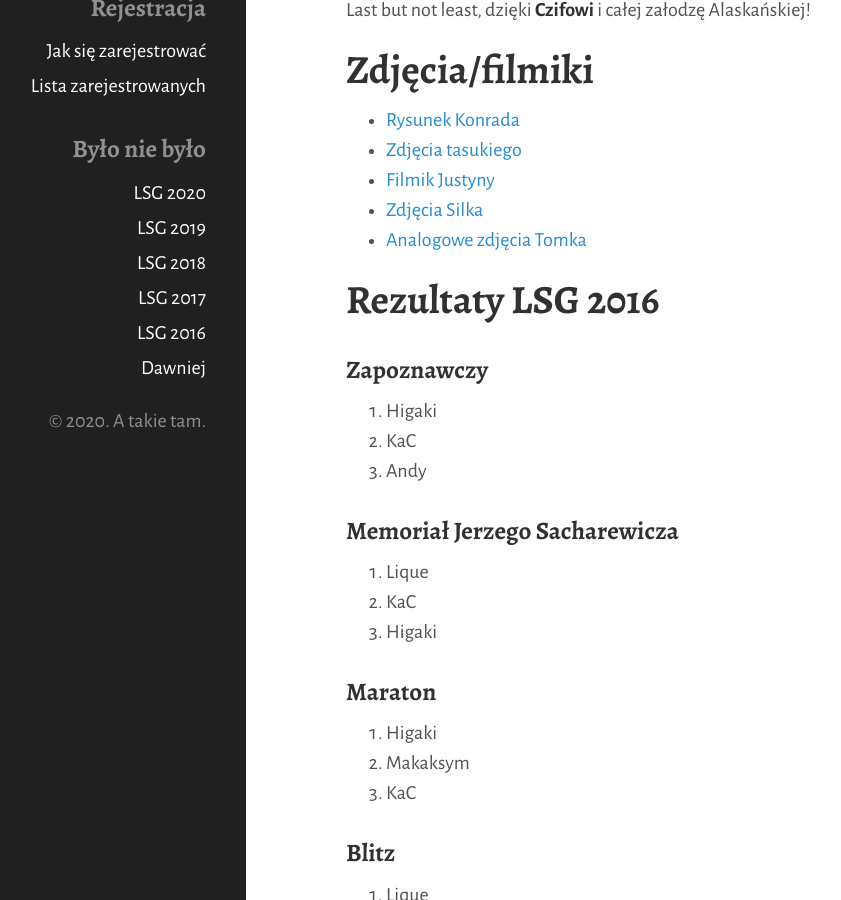
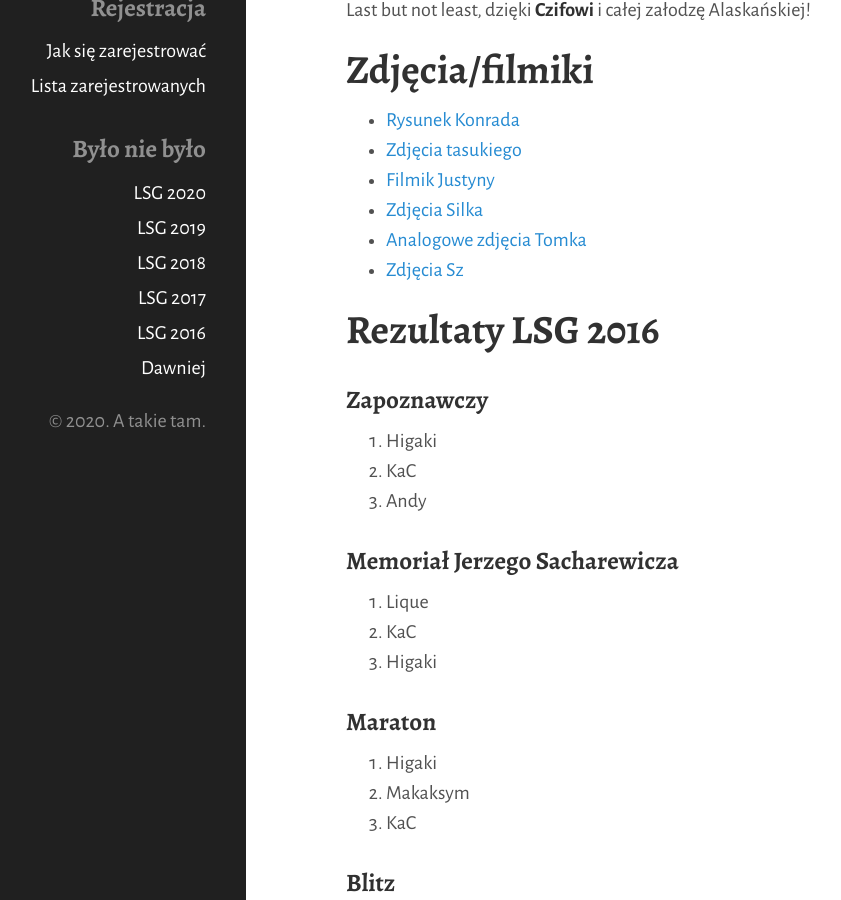
Before and after one commit to tasuki/lsg, a Jekyll site: the page built from 2016.md, in a window 1280 px wide and 900 px high, scrolled down 738 px. Shown: the whole window, without its empty margins (114-955 px from the left). Built offline with Jekyll 4.4.1, drawn with Linux system fonts in a browser that asks for light colours; nearby versions of some CDN libraries.

Commit message:
Zdjecia Sz

```diff
--- a/2016.md
+++ b/2016.md
@@ -34,6 +34,7 @@ Last but not least, dzięki **Czifowi** i całej załodzę Alaskańskiej!
 - [Filmik Justyny](https://www.facebook.com/PolskieStowarzyszenieGo/videos/1029333123788421/)
 - [Zdjęcia Silka](https://www.facebook.com/grzegorz.sobanski.18/media_set?set=a.989369817850153.1073741831.100003314336387&type=3)
 - [Analogowe zdjęcia Tomka](https://www.facebook.com/media/set/?set=oa.1057885970962250)
+- [Zdjęcia Sz](https://goo.gl/photos/ZWQGzEmcY15ApUkeA)
 
 ## Rezultaty LSG 2016
 
```
